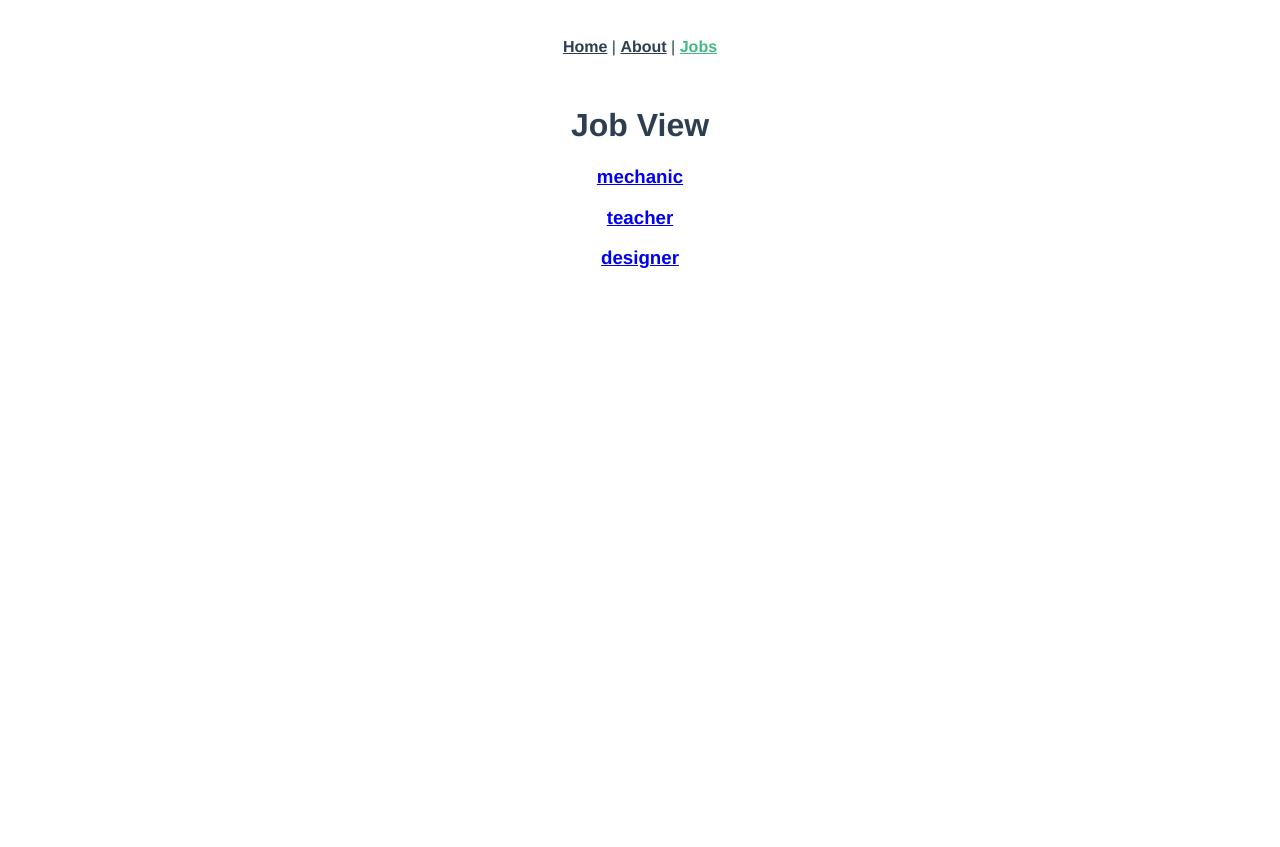
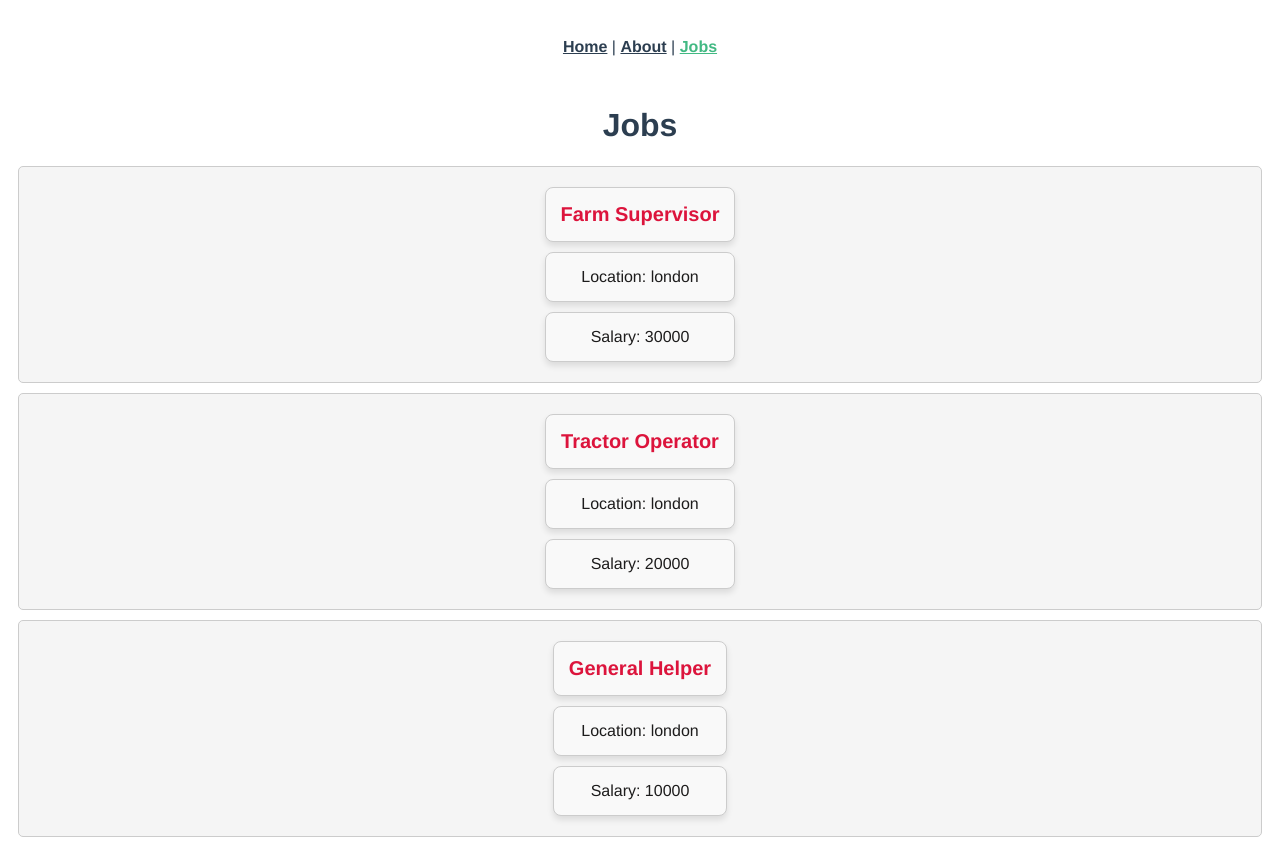
Before and after one commit to KRYPTONITErex/vue_router_lp, a Vue app: page /jobs in a window 1280 px wide. Before the commit the page ends 800 px from the top, so only its background shows below. Built offline with nearby package versions, Linux system fonts and the light colour scheme.

Commit message:
vue router Done

```diff
--- a/src/App.vue
+++ b/src/App.vue
@@ -1,13 +1,20 @@
 <template>
 
   <nav>
-    <router-link :to="{name:'home'}">Home</router-link> |
-    <router-link :to="{name: 'about'}">About</router-link> |
+    <router-link to="/">Home</router-link> |
+    <router-link to="/about">About</router-link> |
     <router-link :to="{name: 'jobs'}">Jobs</router-link>
   </nav>
-  <router-view></router-view>
+  <router-view/>
 
 </template>
+
+<script>
+export default {
+
+}
+</script>
+
 
 <style>
 #app {
--- /dev/null
+++ b/src/views/job/JobDetails.vue
@@ -0,0 +1,18 @@
+<template>
+  <div>
+    <h1>Job Details {{ id }}</h1>
+
+
+  </div>
+</template>
+
+<script>
+export default {
+  props: ['id']
+
+}
+</script>
+
+<style>
+
+</style>
--- /dev/null
+++ b/src/views/job/Jobs.vue
@@ -0,0 +1,104 @@
+<template>
+  <div>
+    <h1>Jobs</h1>
+
+    <div class="box" v-for="job in jobs" :key="job.id">
+      <router-link class="router-link" :to="{name: 'jobdetails', params: {id: job.id}}">
+        <ul>
+          <li class="title">{{job.title}}</li>
+          <li>Location: {{job.location}}</li>
+          <li>Salary: {{job.salary}}</li>
+        </ul>
+      </router-link>
+
+    </div>
+  </div>
+</template>
+
+<script>
+export default {
+  data() {
+    return {
+      jobs: [
+        {
+          id: 1,
+          title: 'Farm Supervisor',
+          salary: 30000,
+          location: 'london'
+        },
+        {
+          id: 2,
+          title: 'Tractor Operator',
+          salary: 20000,
+          location: 'london'
+        },
+        {
+          id: 3,
+          title: 'General Helper',
+          salary: 10000,
+          location: 'london'
+        }
+      ]
+    }
+  }
+
+}
+</script>
+
+<style>
+
+.box {
+  border: 1px solid #ccc;
+  padding: 10px;
+  margin: 10px;
+  border-radius: 5px;
+  background-color: #f5f5f5;
+  display: flex;
+  justify-content: center;
+  align-items: center;
+
+}
+
+.title {
+  font-weight: bold;
+  font-size: 20px;
+  color: crimson;
+
+}
+
+.router-link {
+  text-decoration: none;
+  color: #1d1c1c;
+
+}
+
+li {
+  max-width: 800px;
+  list-style-type: none;
+  padding: 15px;
+  border: 1px solid #ccc;
+  border-radius: 8px; /* Rounded corners */
+  margin: 10px;
+  background-color: #f9f9f9; /* Light background */
+  box-shadow: 0 4px 6px rgba(0, 0, 0, 0.1); /* Subtle shadow for depth */
+  transition: transform 0.2s, background-color 0.2s; /* Smooth hover effect */
+
+
+}
+
+li:hover {
+  transform: scale(1.03); /* Slightly larger on hover */
+  background-color: #f0f0f0; /* Slightly darker background on hover */
+
+}
+
+ul {
+  padding: 0; /* Remove default padding */
+  margin: 0; /* Remove default margin */
+
+}
+
+
+
+
+</style>
--- a/src/views/jobs/Job.View.vue
+++ /dev/null
@@ -1,38 +0,0 @@
-<template>
-    <h1>Job View</h1>
-    <div v-for="job in jobs" :key="job.id">
-        <router-link :to="{name: 'jobdetails', params:{id: job.id}}">
-            <h3>{{ job.title }}</h3>
-        </router-link>
-    </div>
-</template>
-
-<script>
-export default {
-    data() {
-        return {
-            jobs: [
-                {title: 'mechanic', id: 1, details: 'lorem ipsum'},
-                {title: 'teacher', id: 2, details: 'lorem ipsum'},
-                {title: 'designer', id: 3, details: 'lorem ipsum'},
-            ]
-        }
-    }
-
-}
-</script>
-
-<style>
-.job{
-    background: #f4f4f4;
-    padding: 20px;
-    border-radius: 10px;
-    margin: 10px auto;
-    max-width: 600px;
-    width: 60%;
-    cursor: pointer;
-    color: crimson
-}
-
-
-</style>
--- a/src/views/jobs/JobDetail.vue
+++ /dev/null
@@ -1,20 +0,0 @@
-<template>
-    <h1>JobDetails View {{ id }}</h1>
-</template>
-
-<script>
-export default {
-    // data() {
-    //     return {
-    //         id: this.$route.params.id
-    //     }
-    // }
-
-    props: ['id']
-
-}
-</script>
-
-<style>
-
-</style>
```
Also changed, not shown: src/router/index.js (+5 -4 lines).
